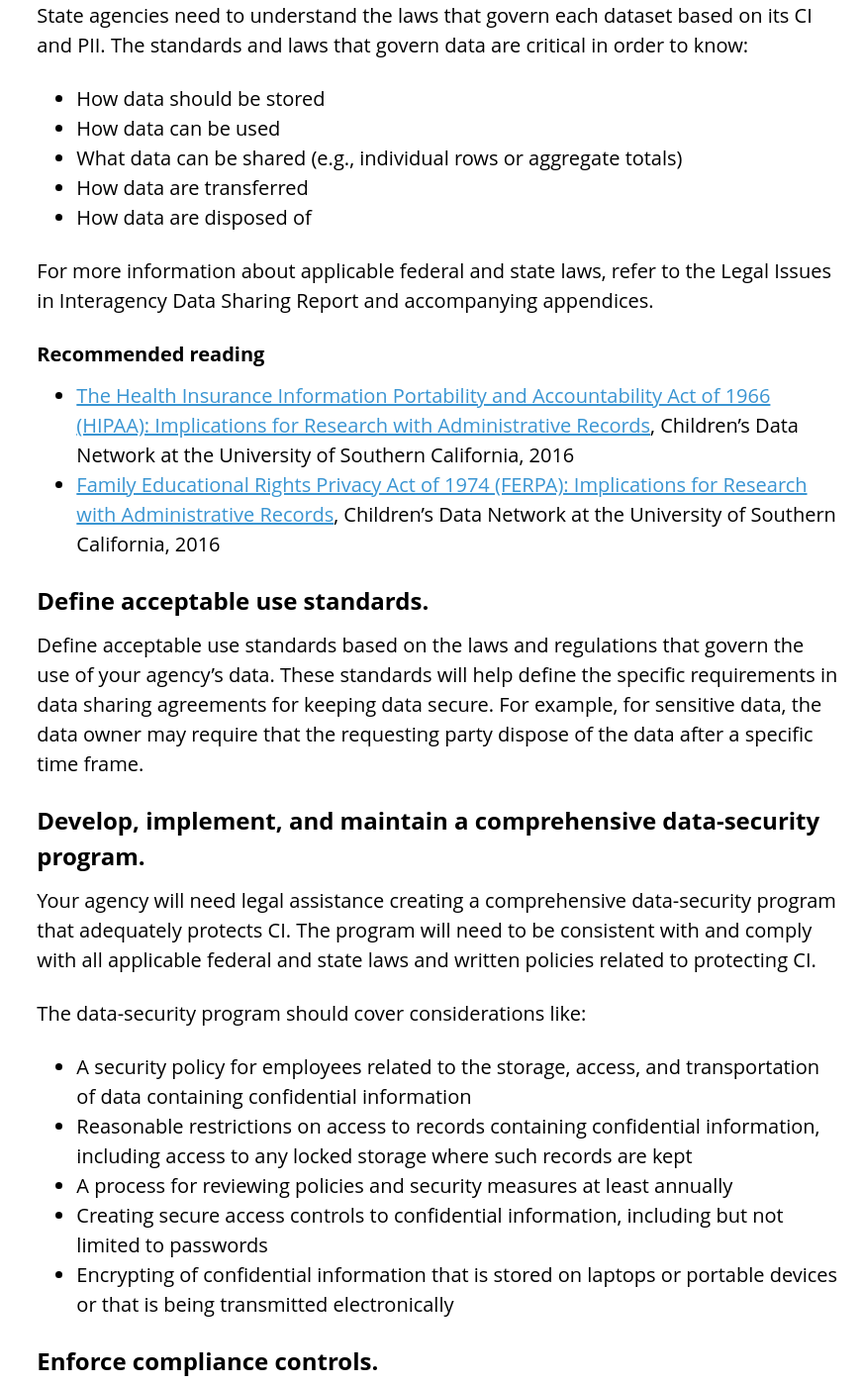
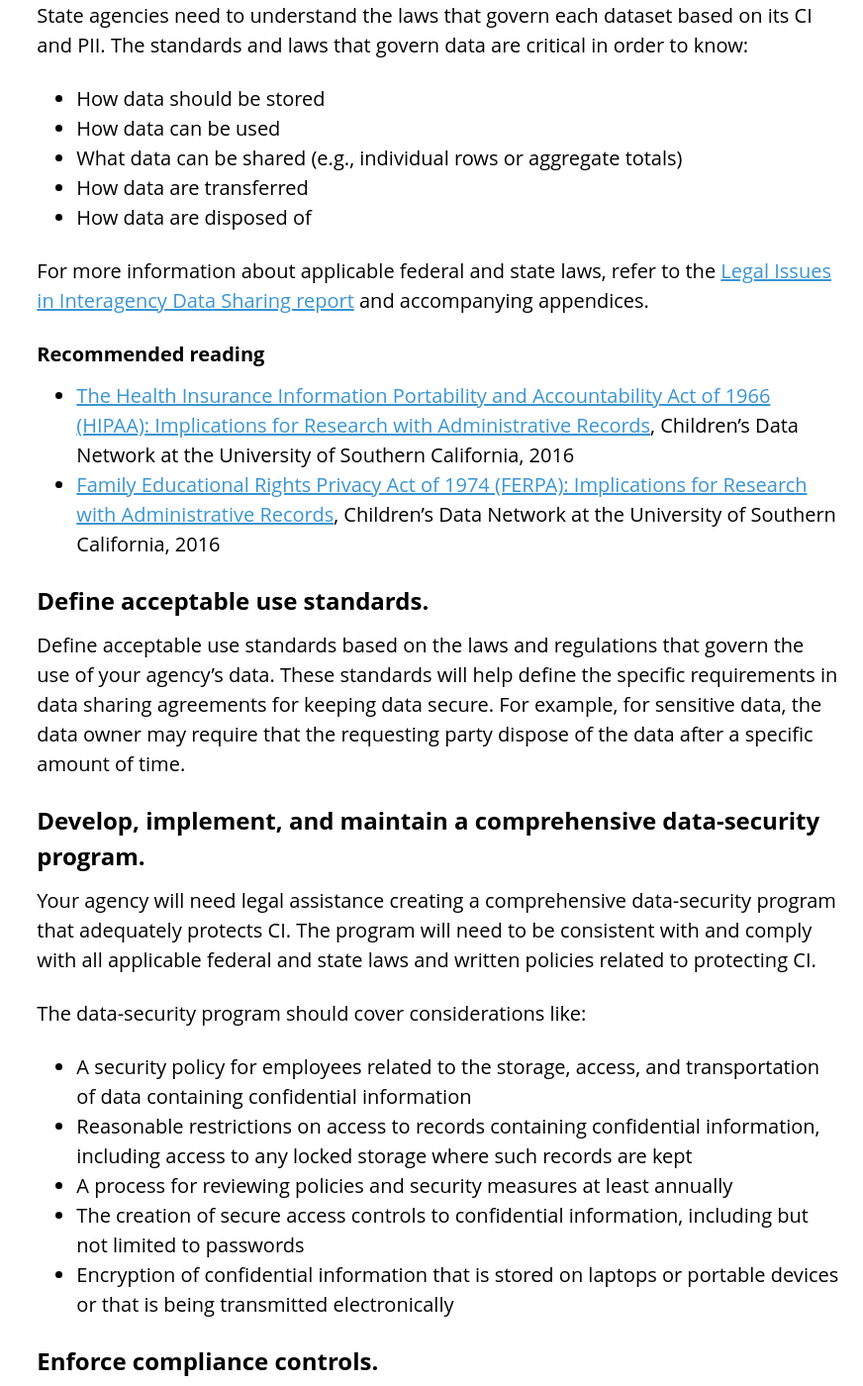
Before and after one commit to CTOpenData/data-sharing-playbook, a Jekyll site: the page built from 2_safeguarding-data.md, in a window 1280 px wide and 1400 px high, scrolled down 1687 px. Shown: the whole window at 99% size, without its empty margins (408-1280 px from the left). Built offline with Jekyll 4.4.1, drawn with Linux system fonts in a browser that asks for light colours.

Commit message:
Edits to the text

```diff
--- a/2_safeguarding-data.md
+++ b/2_safeguarding-data.md
@@ -45,7 +45,7 @@ State agencies need to understand the laws that govern each dataset based on its
 * How data are transferred
 * How data are disposed of
 
-For more information about applicable federal and state laws, refer to the Legal Issues in Interagency Data Sharing Report and accompanying appendices.
+For more information about applicable federal and state laws, refer to the [Legal Issues in Interagency Data Sharing report](https://portal.ct.gov/-/media/CT-Data/PA-19153-Legal-Issues-in-Interagency-Data-Sharing-Report-11520.pdf) and accompanying appendices.
 
 ### Recommended reading
 * [The Health Insurance Information Portability and Accountability Act of 1966 (HIPAA): Implications for Research with Administrative Records](https://www.datanetwork.org/wp-content/uploads/CDN-HIPAA-Overview_Final.pdf), Children’s Data Network at the University of Southern California, 2016
@@ -53,7 +53,7 @@ For more information about applicable federal and state laws, refer to the Legal
 
 ## Define acceptable use standards.
 
-Define acceptable use standards based on the laws and regulations that govern the use of your agency’s data. These standards will help define the specific requirements in data sharing agreements for keeping data secure. For example, for sensitive data, the data owner may require that the requesting party dispose of the data after a specific time frame.
+Define acceptable use standards based on the laws and regulations that govern the use of your agency’s data. These standards will help define the specific requirements in data sharing agreements for keeping data secure. For example, for sensitive data, the data owner may require that the requesting party dispose of the data after a specific amount of time.
 
 ## Develop, implement, and maintain a comprehensive data-security program.
 
@@ -63,8 +63,8 @@ The data-security program should cover considerations like:
 * A security policy for employees related to the storage, access, and transportation of data containing confidential information
 * Reasonable restrictions on access to records containing confidential information, including access to any locked storage where such records are kept
 * A process for reviewing policies and security measures at least annually
-* Creating secure access controls to confidential information, including but not limited to passwords
-* Encrypting of confidential information that is stored on laptops or portable devices or that is being transmitted electronically
+* The creation of secure access controls to confidential information, including but not limited to passwords
+* Encryption of confidential information that is stored on laptops or portable devices or that is being transmitted electronically
 
 ## Enforce compliance controls.
 
```
